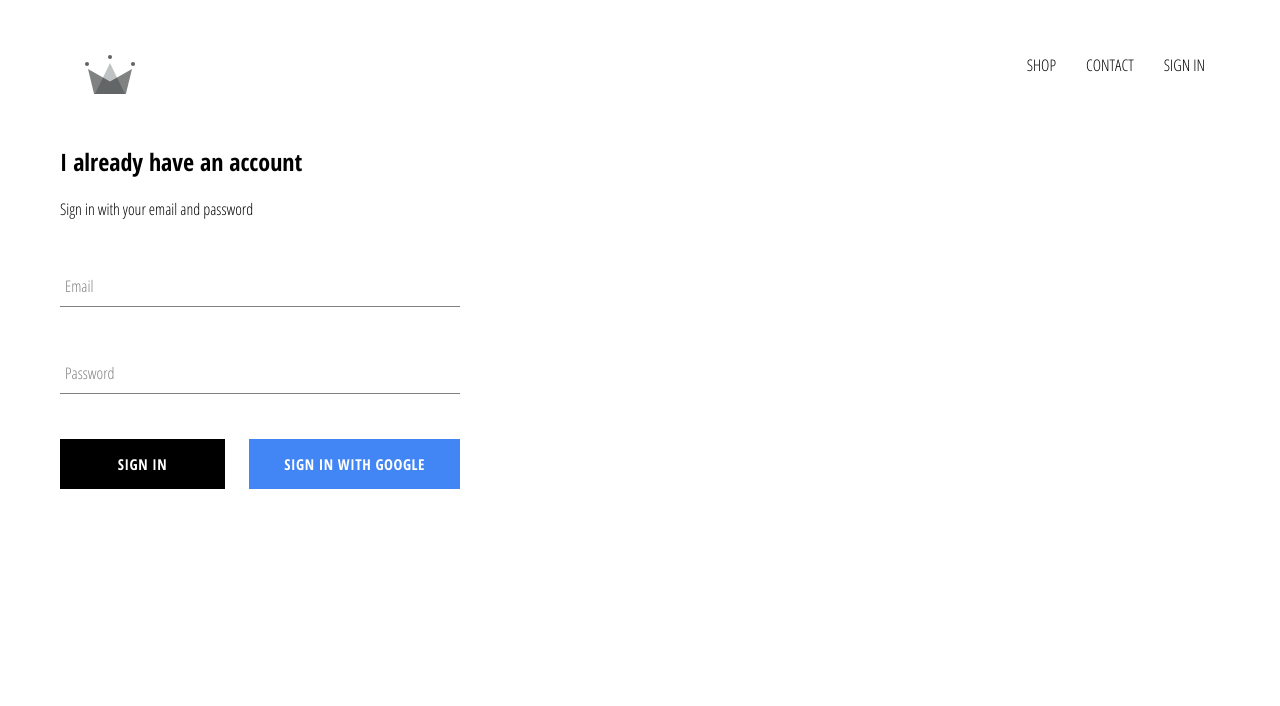
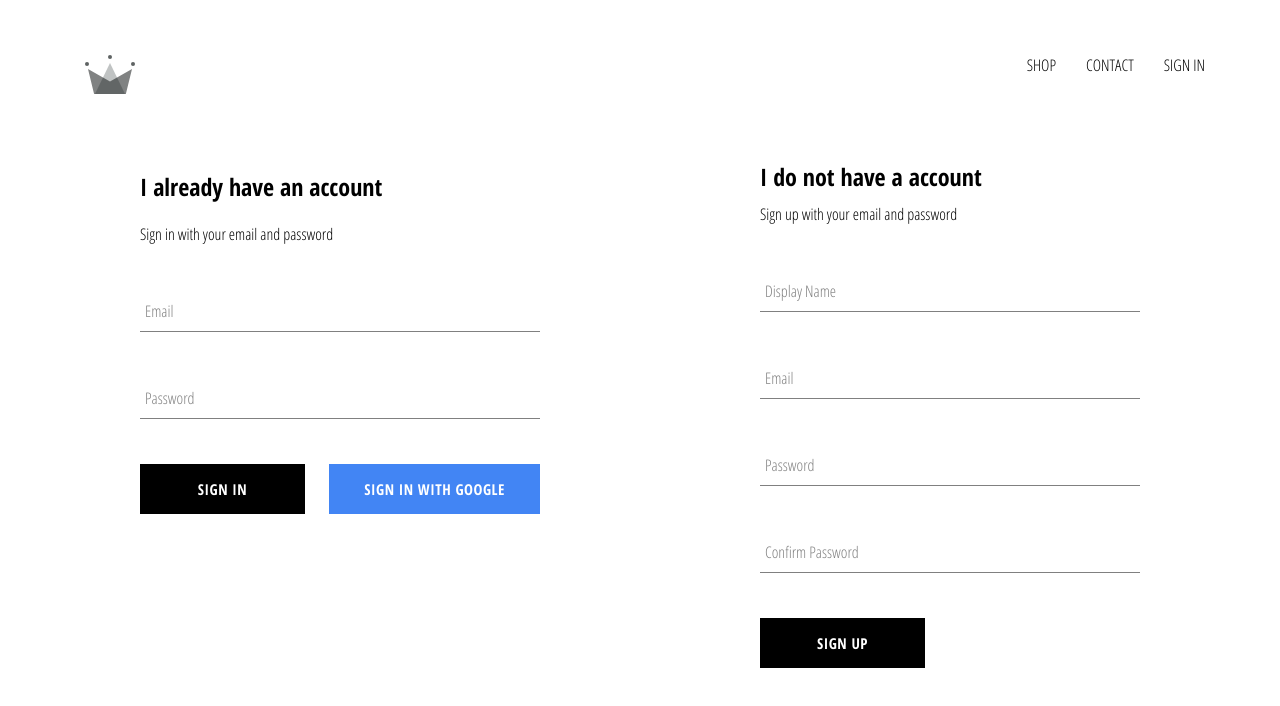
Before and after one commit to rishavjaiss/crwn-clothing, a React (Create React App) app: page /signin in a window 1280 px wide. Shown: the top 706 px of the page. Built offline with nearby package versions, Linux system fonts and the light colour scheme; no server answers.

Commit message:
Sign up page added with firebase firestore

```diff
--- a/src/App.js
+++ b/src/App.js
@@ -1,7 +1,7 @@
 import React, { Component } from "react";
 import "./App.css";
 import { Route, Switch } from "react-router-dom";
-import { auth } from "./firebase/firebase.utils";
+import { auth, createUserProfileDocument } from "./firebase/firebase.utils";
 import Header from "./Components/header";
 import Homepage from "./Pages/Homepage";
 import Shop from "./Pages/Shop";
@@ -20,8 +20,17 @@
 
   unsubscribeFromAuth = null;
   componentDidMount() {
-    this.unsubscribeFromAuth = auth.onAuthStateChanged((user) => {
-      this.setState({ currentUser: user });
+    this.unsubscribeFromAuth = auth.onAuthStateChanged(async (user) => {
+      if (user) {
+        const userRef = await createUserProfileDocument(user);
+        userRef.onSnapshot((snapshot) => {
+          this.setState({
+            currentUser: { id: snapshot.id, ...snapshot.data() },
+          });
+        });
+      } else {
+        this.setState({ currentUser: user });
+      }
     });
   }
   componentWillUnmount() {
--- /dev/null
+++ b/src/Components/sign-up/index.js
@@ -0,0 +1,93 @@
+import React, { Component } from "react";
+import "./sign-up.styles.scss";
+import { auth, createUserProfileDocument } from "../../firebase/firebase.utils";
+import CustomButton from "../custom-button";
+import FormInput from "../form-input";
+
+class SignUp extends Component {
+  constructor() {
+    super();
+    this.state = {
+      displayName: "",
+      email: "",
+      password: "",
+      confirmPassword: "",
+    };
+  }
+
+  handleSubmit = async (e) => {
+    e.preventDefault();
+    const { displayName, email, password, confirmPassword } = this.state;
+    if (password !== confirmPassword) {
+      alert("Passwords don't match!");
+      return;
+    }
+    try {
+      const { user } = await auth.createUserWithEmailAndPassword(
+        email,
+        password
+      );
+      await createUserProfileDocument(user, { displayName });
+      this.setState({
+        displayName: "",
+        email: "",
+        password: "",
+        confirmPassword: "",
+      });
+    } catch (error) {
+      console.log(error);
+    }
+  };
+
+  handleChange = (e) => {
+    const { name, value } = e.target;
+    this.setState({ [name]: value });
+  };
+
+  render() {
+    const { displayName, email, password, confirmPassword } = this.state;
+    return (
+      <div className="sign-up">
+        <h2 className="title">I do not have a account</h2>
+        <span>Sign up with your email and password</span>
+        <form className="sign-up-form" onSubmit={this.handleSubmit}>
+          <FormInput
+            type="text"
+            name="displayName"
+            value={displayName}
+            label="Display Name"
+            onChange={this.handleChange}
+            required
+          ></FormInput>
+          <FormInput
+            type="text"
+            name="email"
+            value={email}
+            label="Email"
+            onChange={this.handleChange}
+            required
+          ></FormInput>
+          <FormInput
+            type="password"
+            name="password"
+            value={password}
+            label="Password"
+            onChange={this.handleChange}
+            required
+          ></FormInput>
+          <FormInput
+            type="password"
+            name="confirmPassword"
+            value={confirmPassword}
+            label="Confirm Password"
+            onChange={this.handleChange}
+            required
+          ></FormInput>
+          <CustomButton type="submit">Sign Up</CustomButton>
+        </form>
+      </div>
+    );
+  }
+}
+
+export default SignUp;
--- /dev/null
+++ b/src/Components/sign-up/sign-up.styles.scss
@@ -0,0 +1,9 @@
+.sign-up {
+  display: flex;
+  flex-direction: column;
+  width: 380px;
+
+  .title {
+    margin: 10px 0;
+  }
+}
--- a/src/Pages/SignIn-SignUp/index.js
+++ b/src/Pages/SignIn-SignUp/index.js
@@ -1,11 +1,13 @@
 import React from "react";
 import SignIn from "../../Components/sign-in";
+import SignUp from "../../Components/sign-up";
 import "./signin-signup.styles.scss";
 
 export default function SignInAndSignUp() {
   return (
     <div className="sign-in-and-sign-up">
       <SignIn />
+      <SignUp />
     </div>
   );
 }
--- a/src/Pages/SignIn-SignUp/signin-signup.styles.scss
+++ b/src/Pages/SignIn-SignUp/signin-signup.styles.scss
@@ -0,0 +1,6 @@
+.sign-in-and-sign-up {
+  width: 1000px;
+  display: flex;
+  justify-content: space-between;
+  margin: 50px auto;
+}
--- a/src/firebase/firebase.utils.js
+++ b/src/firebase/firebase.utils.js
@@ -15,6 +15,28 @@
 export const auth = firebase.auth();
 export const firestore = firebase.firestore();
 
+export const createUserProfileDocument = async (user, additionalData) => {
+  if (!user) return;
+  const userRef = firestore.doc(`users/${user.uid}`);
+  const snapshot = await userRef.get();
+  if (!snapshot.exists) {
+    const { displayName, email } = user;
+    const createdAt = new Date();
+    try {
+      await userRef.set({
+        displayName,
+        email,
+        createdAt,
+        ...additionalData,
+      });
+    } catch (error) {
+      console.log("Error creating user. ", error);
+    }
+  }
+
+  return userRef;
+};
+
 const provider = new firebase.auth.GoogleAuthProvider();
 provider.setCustomParameters({ prompt: "select_account" });
 export const signInWithGoogle = () => auth.signInWithPopup(provider);
```
